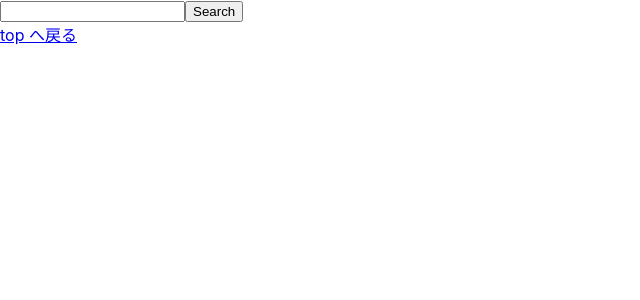
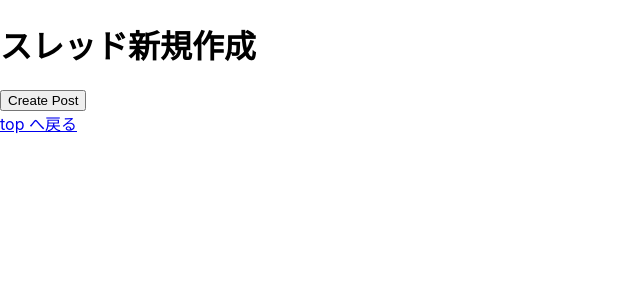
Before and after one commit to ittyi/bulletin-board, a React (Create React App) app: page /thread/new in a window 1280 px wide. Shown: the top 300 px of the page, without its empty margins (0-640 px from the left). Built offline with nearby package versions, Linux system fonts and the light colour scheme.

Commit message:
✨ add: axios の導入と、 thread 固定値による新規作成まで完成

```diff
--- a/package.json
+++ b/package.json
@@ -6,6 +6,7 @@
     "@testing-library/jest-dom": "^5.17.0",
     "@testing-library/react": "^13.4.0",
     "@testing-library/user-event": "^13.5.0",
+    "axios": "^1.6.8",
     "react": "^18.2.0",
     "react-dom": "^18.2.0",
     "react-router-dom": "^6.22.3",
--- a/src/components/ThreadNew.jsx
+++ b/src/components/ThreadNew.jsx
@@ -1,22 +1,23 @@
 import { Link } from "react-router-dom";
+import axios from 'axios';
 
 export default function ThreadNew() {
-//   function search(formData) {
-//     console.log("in", formData)
-//     // const query = formData.get("query");
-//     // alert(`You searched for '${query}'`);
-//   }
+  function createThread() {
+    axios
+      .post("https://railway.bulletinboard.techtrain.dev/threads", {
+        title: "Hello World!",
+      })
+      .then((response) => {
+        console.log(response.data);
+      });
+  }
 
   return (
     <>
-      {/* <h1>スレッド新規作成</h1> */}
-      {/* <form action="post">
-        <button>test</button>
-      </form> */}
-      <form method="get" action="http://localhost:3000/">
-        <input name="query" />
-        <button type="submit">Search</button>
-      </form>
+      <h1>スレッド新規作成</h1>
+      <div>
+         <button onClick={createThread}>Create Post</button>
+      </div>
       <Link to={`/`}>top へ戻る</Link>
     </>
   );
```
Also changed, not shown: 2 other files (tests, documents, lock files or other folders).
